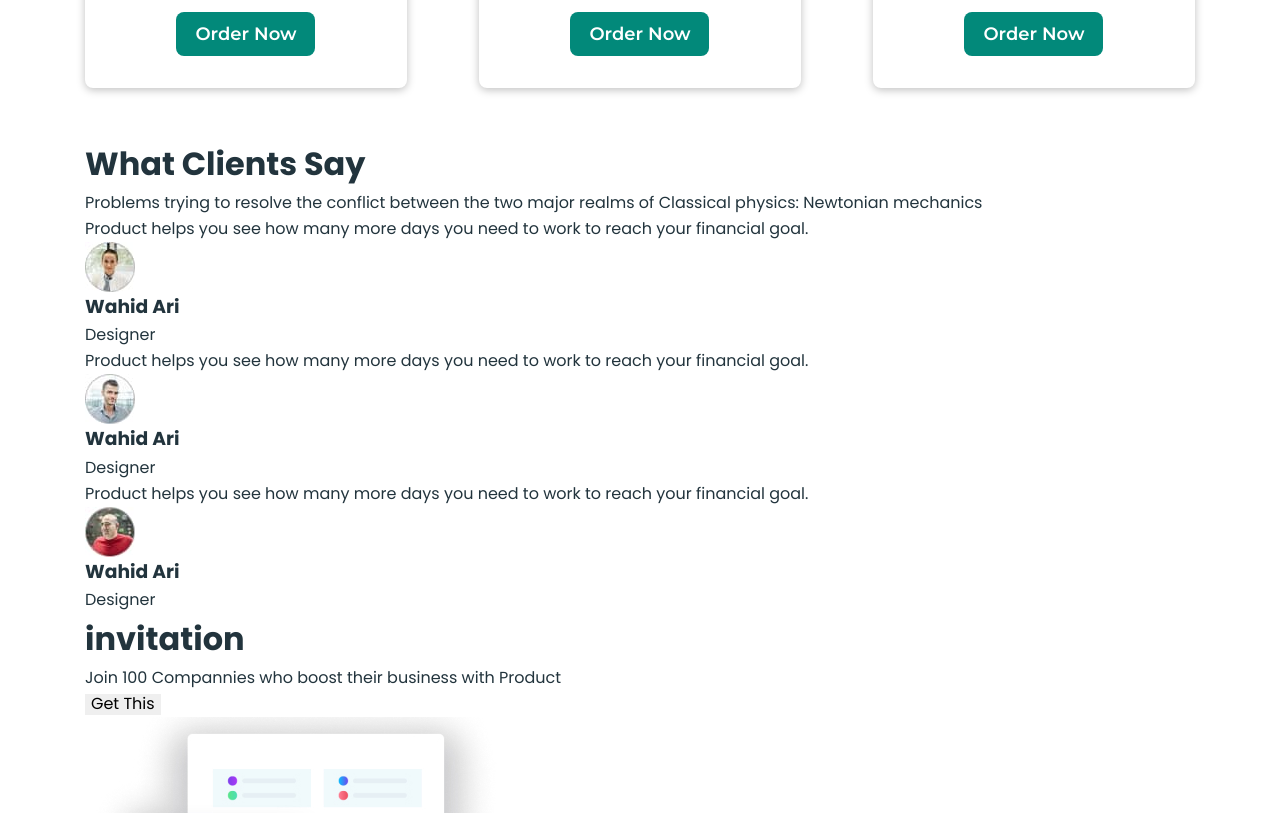
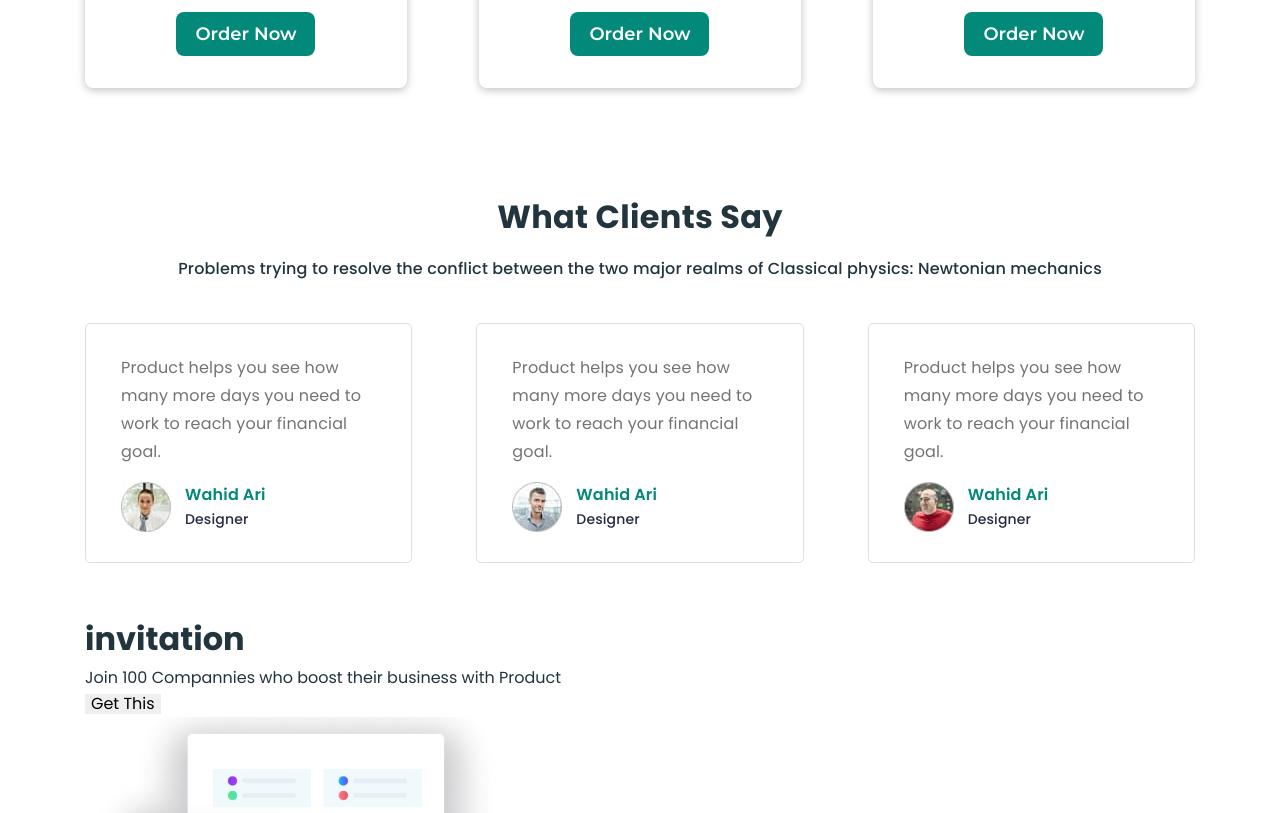
Before and after one commit to AnnaNabok/Business-promotion-116, a plain HTML site: page index.html in a window 1280 px wide. Shown: the part 4380-5193 px from the top of the page. Drawn offline with nearby package versions, Linux system fonts and the light colour scheme.

Commit message:
section feedbacks styles except stars

```diff
--- a/css/syles.css
+++ b/css/syles.css
@@ -512,12 +512,6 @@ main {
   transition: color 150ms ease 0ms, background-color 150ms ease 0ms;
 }
 
-.prices-item:hover .prices-order-btn,
-.prices-item:focus .prices-order-btn {
-  color: #02897A;
-  background-color: #FFFFFF;
-}
-
 .prices-item-title {
   font-weight: 700;
   font-size: 24px;
@@ -532,7 +526,7 @@ main {
 
 .price-wrap {
   /* position: relative; */
-  max-width: 154px;
+  width: 154px;
   display: flex;
 gap: 10px;
 align-items: center;
@@ -557,7 +551,8 @@ margin-bottom: 16px;
   max-width: 98px;
   gap: 7px;
   flex-direction: column;
-  /* justify-content: left; */
+  /* justify-content: ; */
+
 }
 
 .prices-payment-currency {
@@ -610,6 +605,12 @@ margin-bottom: 16px;
   /* transition: color 150ms ease 50ms, background-color 50ms ease 50ms; */
 }
 
+.prices-item:hover .prices-order-btn,
+.prices-item:focus .prices-order-btn {
+  color: #02897A;
+  background-color: #FFFFFF;
+}
+
 .prices-item:hover,
 .prices-item:focus,
 .prices-item:hover .prices-payment,
@@ -627,11 +628,84 @@ margin-bottom: 16px;
 } */
 /* #endregion PRICES */
 
-/* #region ======HEADER====== */
-/* #endregion TEAM */
+/* #region ======FEEDBACKS====== */
 
-/* #region ======HEADER====== */
-/* #endregion TEAM */
+.feedbacks {
+  padding: 50px 0;
+}
 
-/* #region ======HEADER====== */
-/* #endregion TEAM */
+.feedbacks-title {
+  text-align: center;
+  font-weight: 700;
+  font-size: 32px;
+  line-height: 1.78125;
+  letter-spacing: 0.01em;
+  margin-bottom: 10px;
+}
+
+.feedbacks-text {
+  text-align: center;
+  font-weight: 500;
+  line-height: 1.75;
+  letter-spacing: 0.01em;
+  margin-bottom: 40px;
+}
+
+.feedbacks-list {
+  display: flex;
+  gap: 64px;
+}
+
+.feedbacks-item {
+  flex-basis: calc((100% - 128px) / 3);
+  border: 1px solid #dedede;
+    border-radius: 5px;
+    padding: 30px 35px;
+    background: #fff;
+}
+
+.feedbacks-post {
+  line-height: 1.75;
+  letter-spacing: 0.01em;
+  color: #737373;
+  margin-bottom: 16px;
+}
+
+.feedbacks-author-info {
+  display: flex;
+  gap: 14px;
+  align-items: center;
+}
+
+.feedbacks-author-photo {
+  width: 50px;
+}
+
+.feedbacks-info-wrap {
+  display: flex;
+  gap: 0;
+  flex-direction: column;
+}
+
+.feedbacks-author-name {
+  font-weight: 600;
+    font-size: 16px;
+    line-height: 1.5;
+    letter-spacing: 0.01em;
+    color: #02897a;
+}
+
+.feedbacks-author-profession {
+  font-weight: 500;
+    font-size: 14px;
+    line-height: 1.71429;
+    letter-spacing: 0.01em;
+    color: #252b42;
+}
+/* #endregion FEEDBACKS */
+
+/* #region ======INVITATION====== */
+/* #endregion INVITATION */
+
+/* #region ======FOOTER====== */
+/* #endregion FOOTER */
--- a/index.html
+++ b/index.html
@@ -391,48 +391,48 @@
         <!-- #region ======FEEDBACKS========= -->
         <section class="feedbacks">
           <div class="container">
-            <h2>What Clients Say</h2>
-            <p>
+            <h2 class="feedbacks-title">What Clients Say</h2>
+            <p class="feedbacks-text">
               Problems trying to resolve the conflict between the two major
               realms of Classical physics: Newtonian mechanics
             </p>
             <ul class="feedbacks-list">
               <li class="feedbacks-item">
-                <p>
+                <p class="feedbacks-post">
                   Product helps you see how many more days you need to work to
                   reach your financial goal.
                 </p>
-                <div>
-                  <img src="./img/feedback-1.jpg" alt="Photo of Wahid Ari" />
-                  <div>
-                    <h3>Wahid Ari</h3>
-                    <p>Designer</p>
+                <div class="feedbacks-author-info">
+                  <img class="feedbacks-author-photo" src="./img/feedback-1.jpg" alt="Photo of Wahid Ari" />
+                  <div class="feedbacks-info-wrap">
+                    <h3 class="feedbacks-author-name">Wahid Ari</h3>
+                    <p class="feedbacks-author-profession">Designer</p>
                   </div>
                 </div>
               </li>
               <li class="feedbacks-item">
-                <p>
+                <p class="feedbacks-post">
                   Product helps you see how many more days you need to work to
                   reach your financial goal.
                 </p>
-                <div>
-                  <img src="./img/feedback-2.jpg" alt="Photo of Wahid Ari" />
-                  <div>
-                    <h3>Wahid Ari</h3>
-                    <p>Designer</p>
+                <div class="feedbacks-author-info">
+                  <img class="feedbacks-author-photo" src="./img/feedback-2.jpg" alt="Photo of Wahid Ari" />
+                  <div class="feedbacks-info-wrap">
+                    <h3 class="feedbacks-author-name">Wahid Ari</h3>
+                    <p class="feedbacks-author-profession">Designer</p>
                   </div>
                 </div>
               </li>
               <li class="feedbacks-item">
-                <p>
+                <p class="feedbacks-post">
                   Product helps you see how many more days you need to work to
                   reach your financial goal.
                 </p>
-                <div>
-                  <img src="./img/feedback-3.jpg" alt="Photo of Wahid Ari" />
-                  <div>
-                    <h3>Wahid Ari</h3>
-                    <p>Designer</p>
+                <div class="feedbacks-author-info">
+                  <img class="feedbacks-author-photo" src="./img/feedback-3.jpg" alt="Photo of Wahid Ari" />
+                  <div class="feedbacks-info-wrap">
+                    <h3 class="feedbacks-author-name">Wahid Ari</h3>
+                    <p class="feedbacks-author-profession">Designer</p>
                   </div>
                 </div>
               </li>
```
